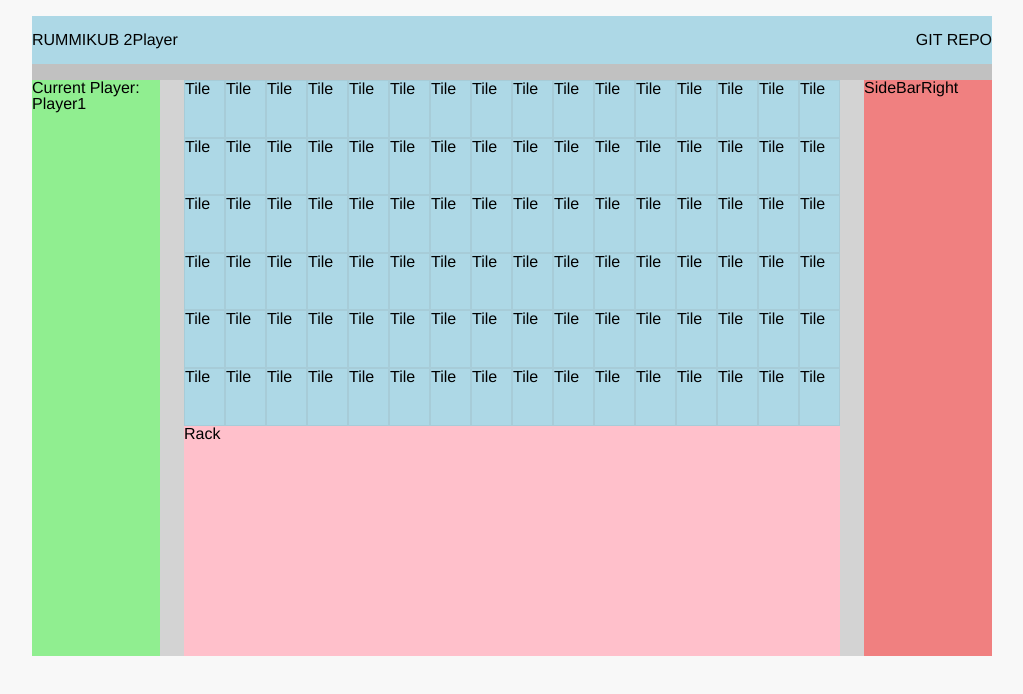
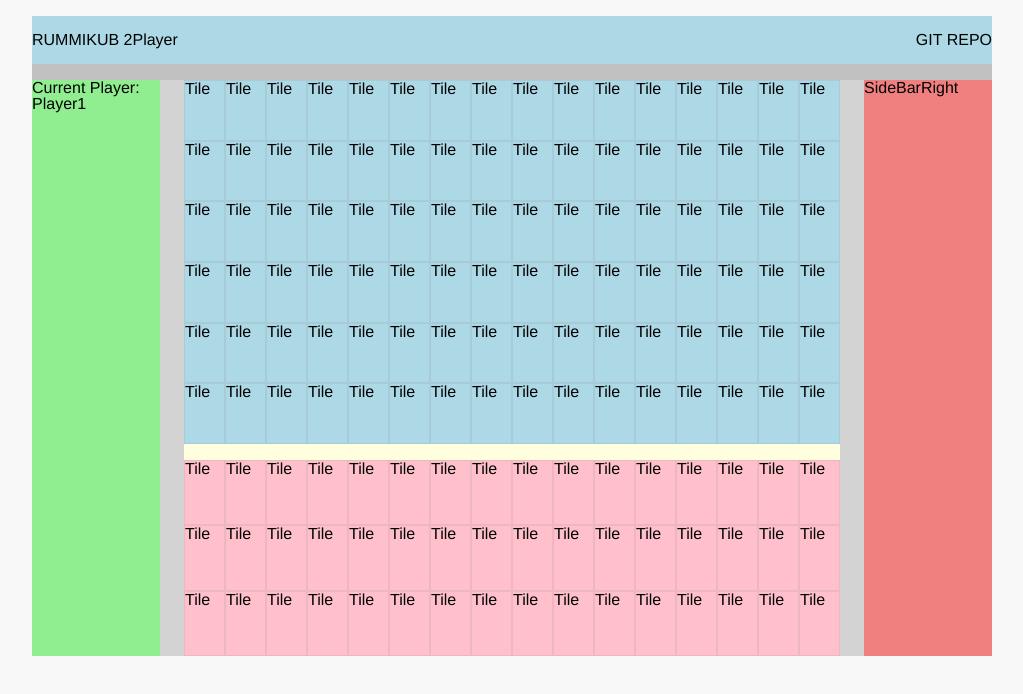
Before and after one commit to maxbildner/rummikub-ai, a React (Create React App) app: page / in a window 1280 px wide. Both pictures are taken after a click on the button "PLAY". Shown: the top 694 px of the page, without its empty margins (128-1151 px from the left). Built offline with nearby package versions, Linux system fonts and the light colour scheme.

Commit message:
board and rack tile positioning

```diff
--- a/src/components/board.js
+++ b/src/components/board.js
@@ -12,12 +12,13 @@
     [ null, null, null, null, null, null, null, null, null, null, null, null, null, null, null, null ]
   ];
 
+  // generate 6 rows
   let rows = grid.map((row, idx) => {
-    let rowTiles = row.map((tiles, i) => {
+
+    // each row will contain 16 tiles
+    var rowTiles = row.map((tiles, i) => {
       return (
-        <>
-          <Tile index={(i + 1) * 100}/>
-        </>
+        <Tile key={(idx + 1) + i} className="tile-wrap"/>
       );
     });
 
--- a/src/components/rack.js
+++ b/src/components/rack.js
@@ -1,9 +1,45 @@
+import Tile from './tile';
+
+
 function Rack() {
+  // 3 x 16
+  let grid = [
+    [null, null, null, null, null, null, null, null, null, null, null, null, null, null, null, null],
+    [null, null, null, null, null, null, null, null, null, null, null, null, null, null, null, null],
+    [null, null, null, null, null, null, null, null, null, null, null, null, null, null, null, null]
+  ];
+
+  // generate 3 rows
+  let rows = grid.map((row, idx) => {
+
+    // each row will contain 16 tiles
+    var rowTiles = row.map((tiles, i) => {
+      return (
+        <Tile key={(idx + 1) + i} className="rack-tile-wrap" />
+      );
+    });
+
+    return (
+      <div
+        className="rack-row"
+        key={idx}
+      >
+        {rowTiles}
+      </div>
+    );
+  });
+
   return (
     <div className="rack-wrap">
-      Rack
+      {rows}
     </div>
   );
+
+  // return (
+  //   <div className="rack-wrap">
+  //     Rack
+  //   </div>
+  // );
 }
 
 export default Rack;
--- a/src/components/tile.js
+++ b/src/components/tile.js
@@ -2,7 +2,6 @@
   return (
     <div
       className="tile-wrap"
-      key={props.index}
     >
       Tile
     </div>
--- a/src/index.css
+++ b/src/index.css
@@ -117,10 +117,11 @@
 /* BOARD */
 .board-wrap {
   background: lightblue;
-  height: 60%;
+  height: 65%;
   display: flex;
   justify-content: space-between;
   flex-direction: column;
+  margin-bottom: 1rem;
 }
 
 .board-row {
@@ -138,7 +139,15 @@
 /* RACK */
 .rack-wrap {
   background: pink;
-  height: 40%;
+  height: 35%;
+  display: flex;
+  flex-direction: column;
+  justify-content: space-between;
+}
+
+.rack-row {
+  display: flex;
+  height: 100%;
 }
 /***************************************/
 
```
Also changed, not shown: 1 other file (tests, documents, lock files or other folders).
